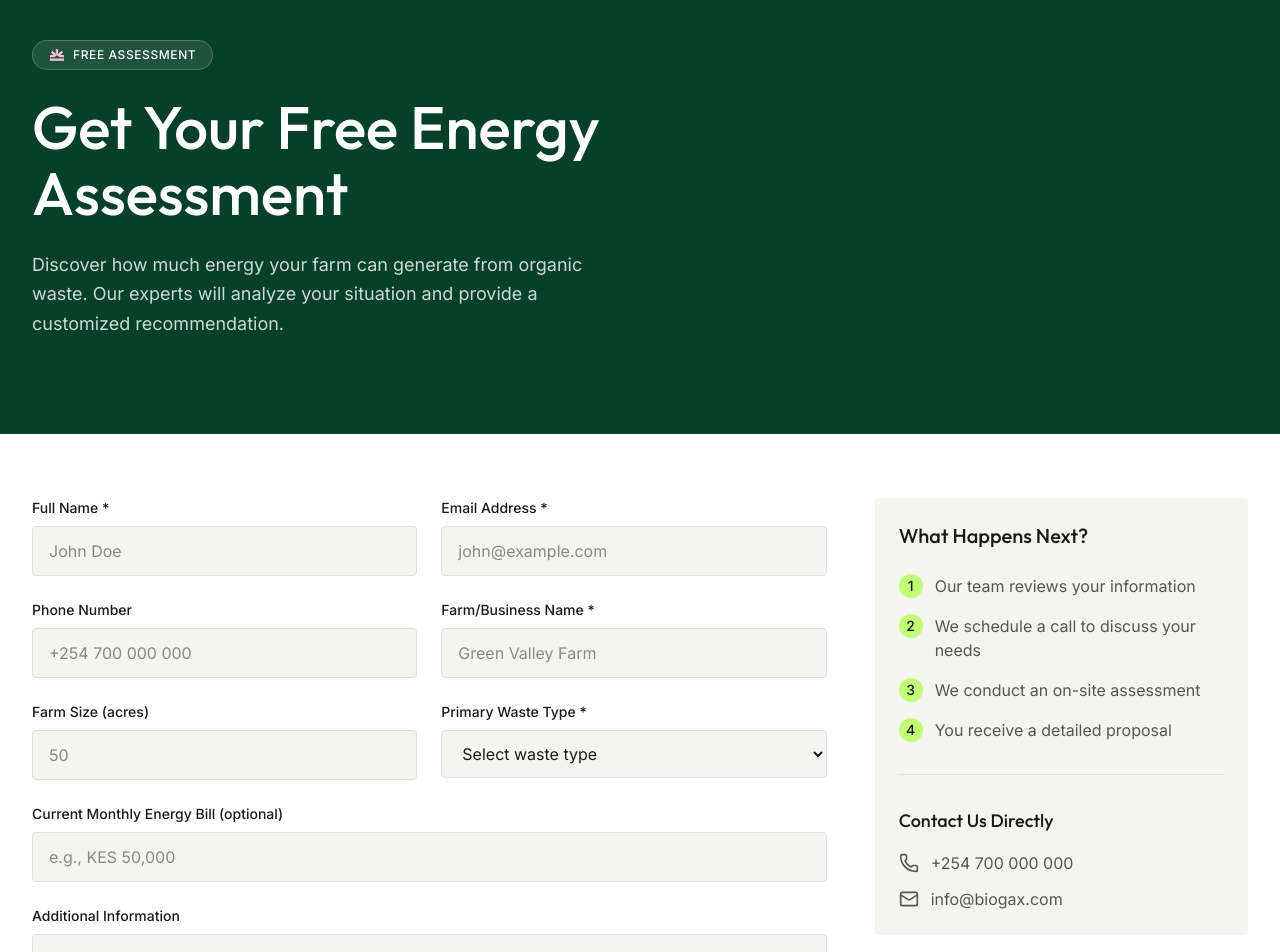
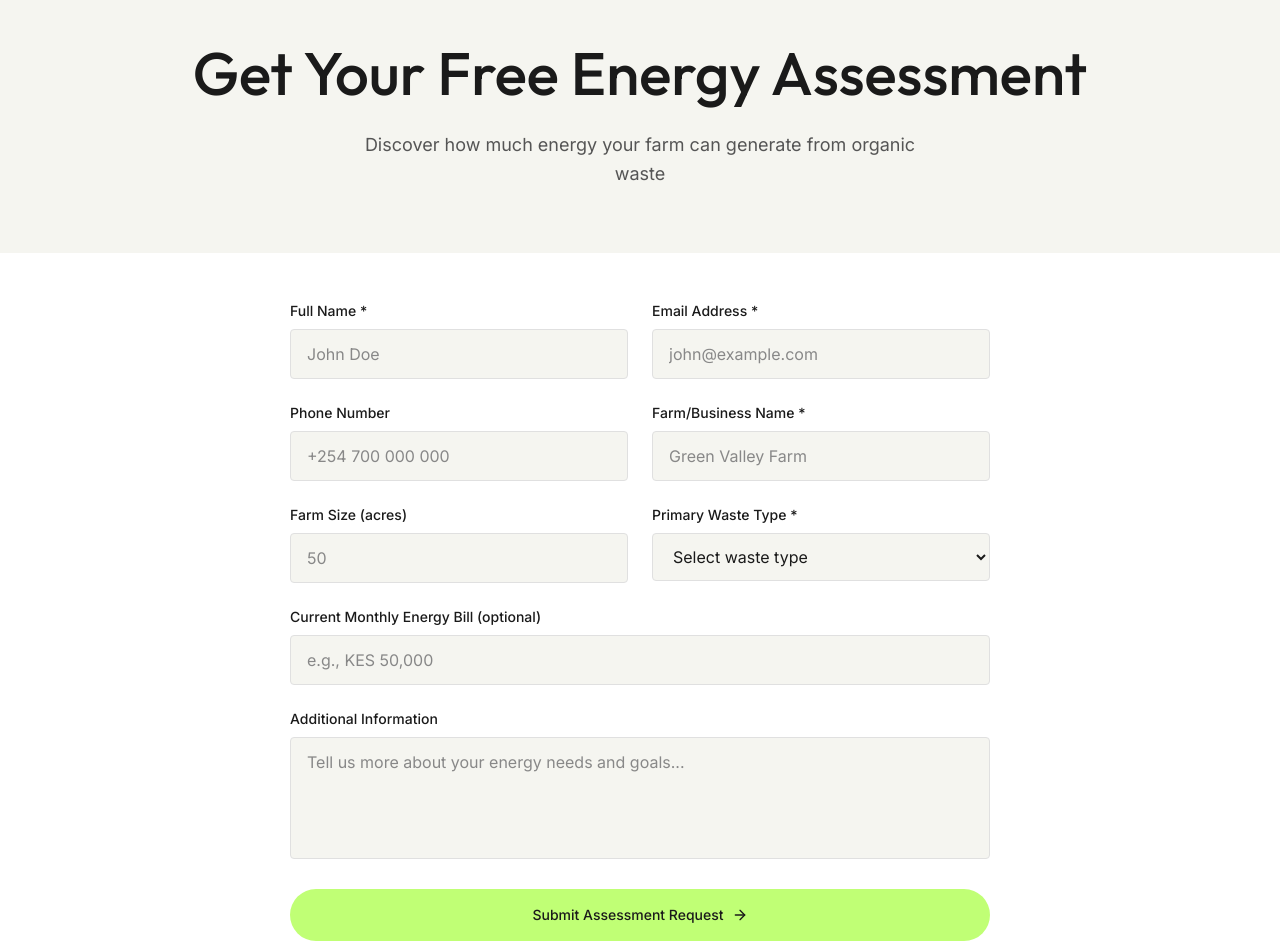
Before and after one commit to ugbodagadave/biogax, a React (Vite) app: page /assessment in a window 1280 px wide. Shown: the part 120-1072 px from the top of the page. Built offline with nearby package versions, Linux system fonts and the light colour scheme.

Commit message:
Fix nav bar issues

```diff
--- a/src/components/Hero.tsx
+++ b/src/components/Hero.tsx
@@ -96,7 +96,7 @@ export function Hero() {
             <div className="absolute inset-0 -z-10 bg-gradient-to-b from-black/30 via-black/40 to-black/50" />
 
             {/* Content */}
-            <div className="flex flex-col items-center text-center pt-[var(--spacing-section-pt-desktop)] pb-[var(--spacing-section-pb-desktop)] px-6 max-w-[900px] mx-auto max-md:pt-[var(--spacing-section-pt-mobile)] max-md:pb-[var(--spacing-section-pb-mobile)]">
+            <div className="flex flex-col items-center text-center pt-32 md:pt-40 pb-[var(--spacing-section-pb-desktop)] px-6 max-w-[900px] mx-auto max-md:pb-[var(--spacing-section-pb-mobile)]">
                 {/* Badge */}
                 <span className="inline-flex items-center px-4 py-1.5 font-medium text-xs text-[#1a1a1a] bg-gradient-to-br from-white/60 via-white/30 to-white/45 backdrop-blur-xl border border-white/30 rounded-full mb-6 shadow-[0_4px_16px_rgba(0,0,0,0.1)] animate-fade-in">
                     Farm-Powered Energy
--- a/src/components/Navbar.tsx
+++ b/src/components/Navbar.tsx
@@ -41,7 +41,7 @@ export function Navbar() {
             }}
             animate={isVisible ? "visible" : "hidden"}
             transition={{ duration: 0.35, ease: "easeInOut" }}
-            className="fixed top-0 left-0 right-0 z-50 px-4 md:px-8 py-4 liquid-glass"
+            className="fixed top-0 left-0 right-0 z-50 px-4 md:px-8 py-4 bg-[#06402b]"
         >
             <div className="flex items-center justify-between max-w-[1400px] mx-auto">
                 {/* Logo */}
@@ -100,7 +100,7 @@ export function Navbar() {
                         initial={{ opacity: 0, y: -20 }}
                         animate={{ opacity: 1, y: 0 }}
                         exit={{ opacity: 0, y: -20 }}
-                        className="md:hidden absolute top-full left-4 right-4 liquid-glass rounded-2xl p-5 flex flex-col gap-3 mt-3 shadow-2xl overflow-hidden"
+                        className="md:hidden absolute top-full left-4 right-4 bg-[#06402b] rounded-2xl p-5 flex flex-col gap-3 mt-3 shadow-2xl overflow-hidden"
                     >
                         {navLinks.map((link) => (
                             <Link
--- a/src/pages/AssessmentPage.tsx
+++ b/src/pages/AssessmentPage.tsx
@@ -1,5 +1,5 @@
 import { useState } from 'react';
-import { ArrowRight, Check, Phone, Mail } from 'lucide-react';
+import { ArrowRight, Check } from 'lucide-react';
 
 export function AssessmentPage() {
     const [formData, setFormData] = useState({
@@ -27,15 +27,15 @@ export function AssessmentPage() {
 
     if (isSubmitted) {
         return (
-            <section className="min-h-screen flex flex-col items-center justify-center bg-[#06402b] px-4">
+            <section className="min-h-screen flex flex-col items-center justify-center bg-white px-4">
                 <div className="text-center max-w-[500px]">
                     <div className="w-20 h-20 flex items-center justify-center bg-[#c0ff75] rounded-full mx-auto mb-6">
                         <Check className="w-10 h-10 text-[#1a1a1a]" />
                     </div>
-                    <h2 className="font-heading text-3xl md:text-4xl font-medium text-white mb-4">
+                    <h2 className="font-heading text-3xl md:text-4xl font-medium text-[#1a1a1a] mb-4">
                         Thank You!
                     </h2>
-                    <p className="font-body text-lg text-white/80 mb-8">
+                    <p className="font-body text-lg text-[#555555] mb-8">
                         Your assessment request has been submitted. Our team will contact you within 24-48 hours.
                     </p>
                     <a
@@ -51,37 +51,27 @@ export function AssessmentPage() {
     }
 
     return (
-        <>
-            {/* Hero Section */}
-            <section className="relative pt-32 pb-16 md:pt-40 md:pb-24 bg-[#06402b] overflow-hidden">
-                <div className="max-w-[1400px] mx-auto px-4 md:px-8">
-                    <div className="max-w-[800px]">
-                        {/* Badge */}
-                        <span className="inline-flex items-center gap-2 px-4 py-1.5 bg-white/10 border border-white/20 rounded-full font-body text-xs font-medium tracking-wider text-white mb-6">
-                            <img src="/what-we-do-icon.svg" alt="" className="w-4 h-4 invert" />
-                            FREE ASSESSMENT
-                        </span>
+        <article className="bg-white">
+            {/* Header Section */}
+            <section className="pt-32 pb-12 md:pt-40 md:pb-16 bg-[#f5f5f0]">
+                <div className="max-w-[1400px] mx-auto px-4 md:px-8 text-center">
 
-                        {/* Headline */}
-                        <h1 className="font-heading text-4xl md:text-6xl font-medium text-white leading-[1.1] mb-6">
+
+                    {/* Title */}
+                    <h1 className="font-heading text-4xl md:text-6xl font-medium text-[#1a1a1a] leading-[1.1] mb-6">
                         Get Your Free Energy Assessment
                     </h1>
 
                     {/* Description */}
-                        <p className="font-body text-lg text-white/80 leading-relaxed max-w-[600px]">
-                            Discover how much energy your farm can generate from organic waste.
-                            Our experts will analyze your situation and provide a customized recommendation.
+                    <p className="font-body text-lg text-[#555555] leading-relaxed max-w-[600px] mx-auto">
+                        Discover how much energy your farm can generate from organic waste
                     </p>
-                    </div>
                 </div>
             </section>
 
             {/* Form Section */}
-            <section className="pt-[var(--spacing-section-pt-mobile)] md:pt-[var(--spacing-section-pt-desktop)] pb-[var(--spacing-section-pb-mobile)] md:pb-[var(--spacing-section-pb-desktop)] px-4 md:px-8 bg-white">
-                <div className="max-w-[1400px] mx-auto">
-                    <div className="grid grid-cols-1 lg:grid-cols-3 gap-12">
-                        {/* Form */}
-                        <div className="lg:col-span-2">
+            <section className="px-4 md:px-8 py-12 bg-white">
+                <div className="max-w-[700px] mx-auto">
                     <form onSubmit={handleSubmit} className="space-y-6">
                         <div className="grid grid-cols-1 md:grid-cols-2 gap-6">
                             {/* Name */}
@@ -227,56 +217,16 @@ export function AssessmentPage() {
                         {/* Submit Button */}
                         <button
                             type="submit"
-                                    className="inline-flex items-center justify-center gap-2 px-8 py-4 font-medium text-sm text-[#1a1a1a] bg-[#c0ff75] rounded-full hover:bg-[#d4ff9e] transition-colors group"
+                            className="w-full inline-flex items-center justify-center gap-2 px-8 py-4 font-medium text-sm text-[#1a1a1a] bg-[#c0ff75] rounded-full hover:bg-[#d4ff9e] transition-colors group"
                         >
                             Submit Assessment Request
                             <ArrowRight className="w-4 h-4 transition-transform group-hover:translate-x-1" />
                         </button>
                     </form>
                 </div>
+            </section>
 
-                        {/* Sidebar */}
-                        <div className="lg:col-span-1">
-                            <div className="bg-[#f5f5f0] rounded-[4px] p-6 sticky top-32">
-                                <h3 className="font-heading text-xl font-medium text-[#1a1a1a] mb-6">
-                                    What Happens Next?
-                                </h3>
-                                <div className="space-y-4">
-                                    {[
-                                        'Our team reviews your information',
-                                        'We schedule a call to discuss your needs',
-                                        'We conduct an on-site assessment',
-                                        'You receive a detailed proposal',
-                                    ].map((step, i) => (
-                                        <div key={i} className="flex items-start gap-3">
-                                            <div className="w-6 h-6 flex items-center justify-center bg-[#c0ff75] rounded-full text-sm font-medium text-[#1a1a1a] flex-shrink-0">
-                                                {i + 1}
-                                            </div>
-                                            <p className="font-body text-[#555555]">{step}</p>
-                                        </div>
-                                    ))}
-                                </div>
 
-                                <div className="border-t border-[#e0e0e0] mt-8 pt-8">
-                                    <h4 className="font-heading text-lg font-medium text-[#1a1a1a] mb-4">
-                                        Contact Us Directly
-                                    </h4>
-                                    <div className="space-y-3">
-                                        <a href="tel:+254700000000" className="flex items-center gap-3 text-[#555555] hover:text-[#1a1a1a] transition-colors">
-                                            <Phone className="w-5 h-5" />
-                                            <span className="font-body">+254 700 000 000</span>
-                                        </a>
-                                        <a href="mailto:info@biogax.com" className="flex items-center gap-3 text-[#555555] hover:text-[#1a1a1a] transition-colors">
-                                            <Mail className="w-5 h-5" />
-                                            <span className="font-body">info@biogax.com</span>
-                                        </a>
-                                    </div>
-                                </div>
-                            </div>
-                        </div>
-                    </div>
-                </div>
-            </section>
-        </>
+        </article>
     );
 }
```
Lines whose indentation alone changed are shown as unchanged.
